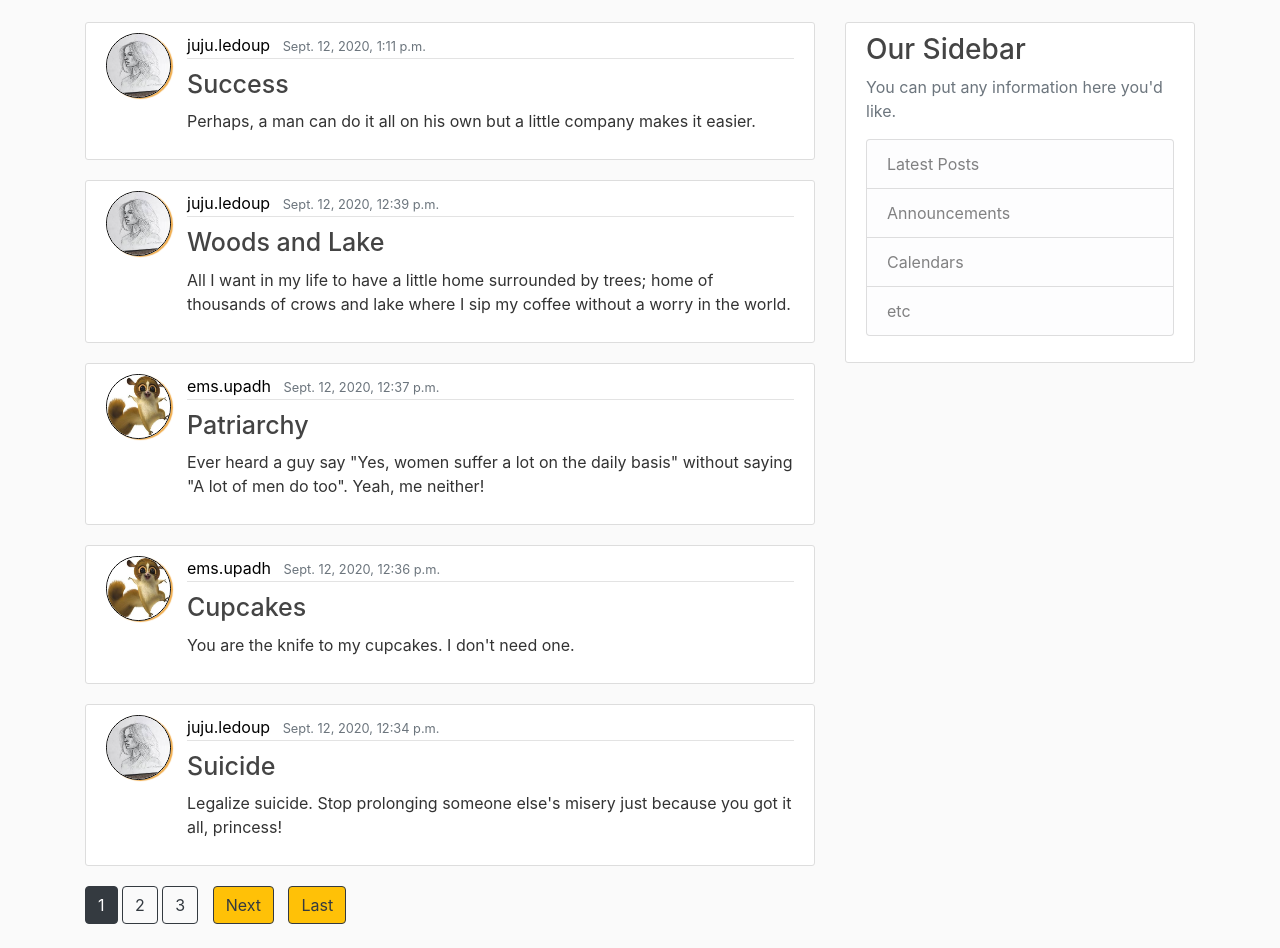
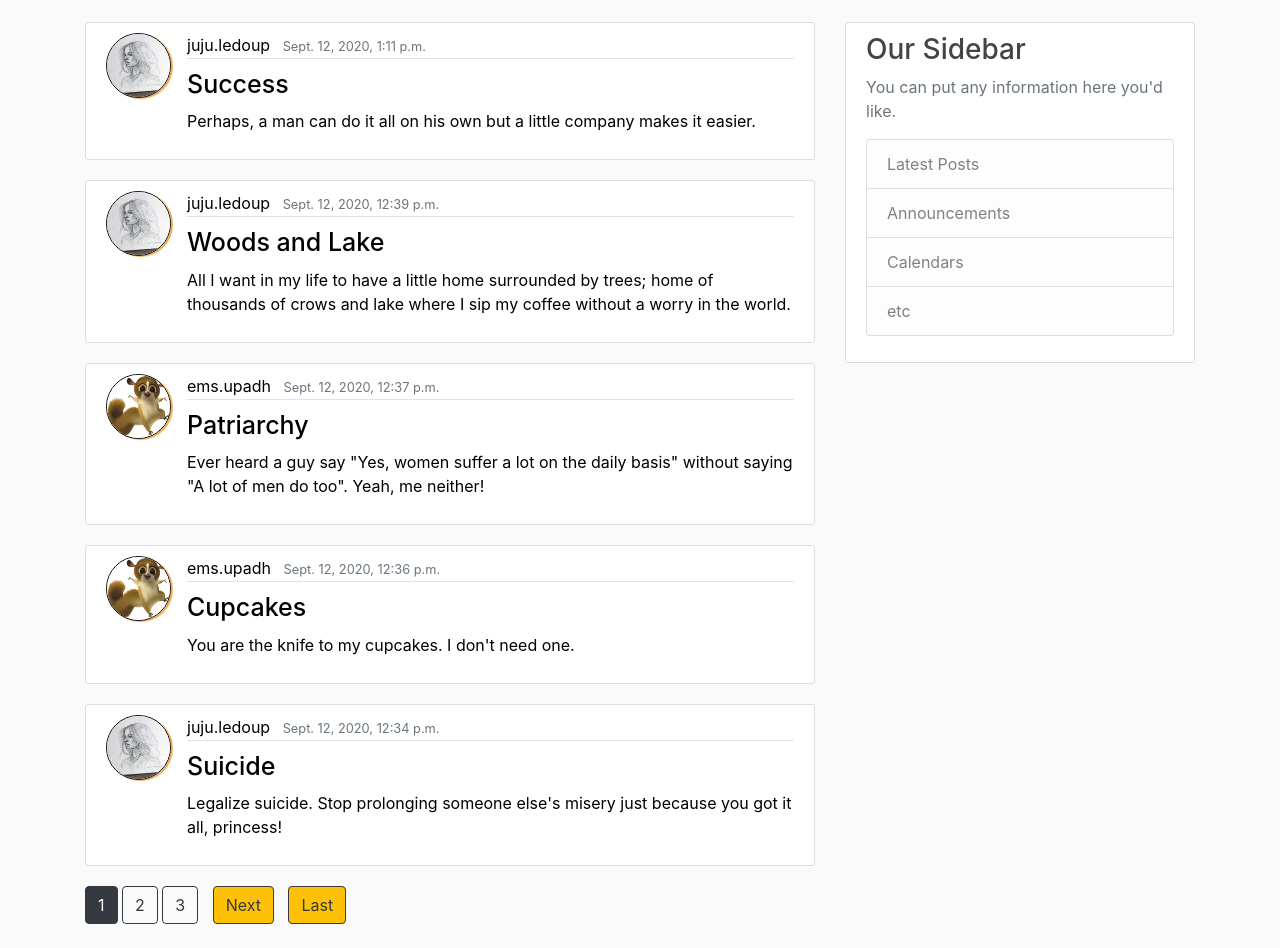
Before and after one commit to arjupoudel/BlogPost-Application, a Django app: page / in a window 1280 px wide. Shown: the part 58-1006 px from the top of the page. Run offline with Django 3.2, Linux system fonts and the light colour scheme; data comes from the database, SQL or seed files in the repository; some libraries are stand-ins or nearby versions.

Commit message:
some more css

```diff
--- a/BlogPost/blog/static/blog/main.css
+++ b/BlogPost/blog/static/blog/main.css
@@ -37,7 +37,7 @@ body {
   }
 
   .article-title {
-    color: #444444;
+    color: black;
     font-size: 25px;
   }
 
@@ -49,6 +49,7 @@ body {
 
   .article-content {
     white-space: pre-line;
+    color: black;
   }
 
   .article-img {
--- a/BlogPost/users/templates/users/password_reset.html
+++ b/BlogPost/users/templates/users/password_reset.html
@@ -11,7 +11,7 @@
                 {{ form|crispy }}
             </fieldset>
             <div class="form-group">
-                <button class="btn btn-outline-info" type="submit">Request Password Reset</button>
+                <button class="btn btn-outline-dark btn-warning" type="submit">Request Password Reset</button>
             </div>
         </form>
     </div>
--- a/BlogPost/users/templates/users/password_reset_confirm.html
+++ b/BlogPost/users/templates/users/password_reset_confirm.html
@@ -9,7 +9,7 @@
                 {{ form|crispy }}
             </fieldset>
             <div class="form-group">
-                <button class="btn btn-outline-info" type="submit">Reset Password</button>
+                <button class="btn btn-outline-dark btn-warning" type="submit">Reset Password</button>
             </div>
         </form>
     </div>
```
